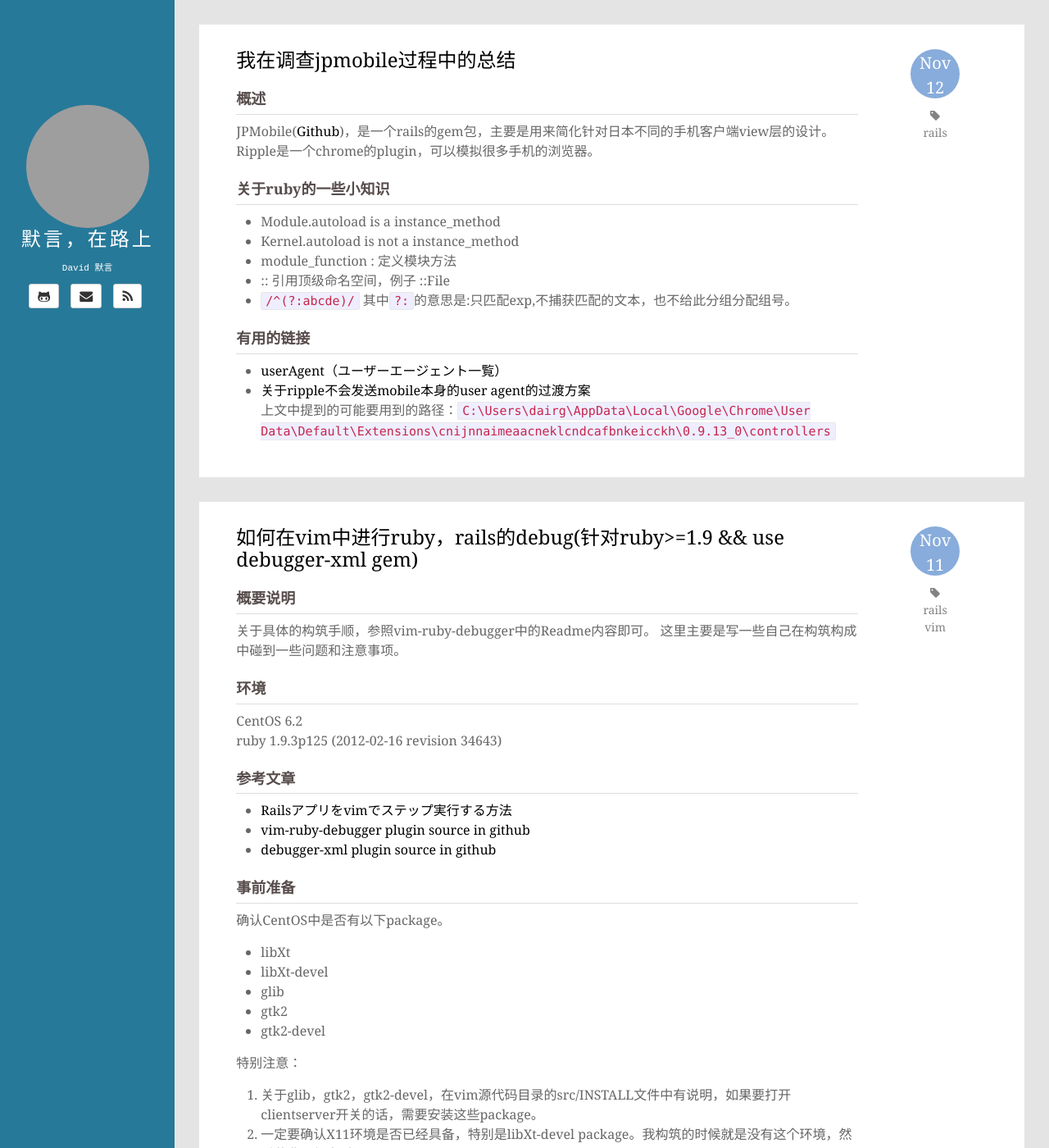
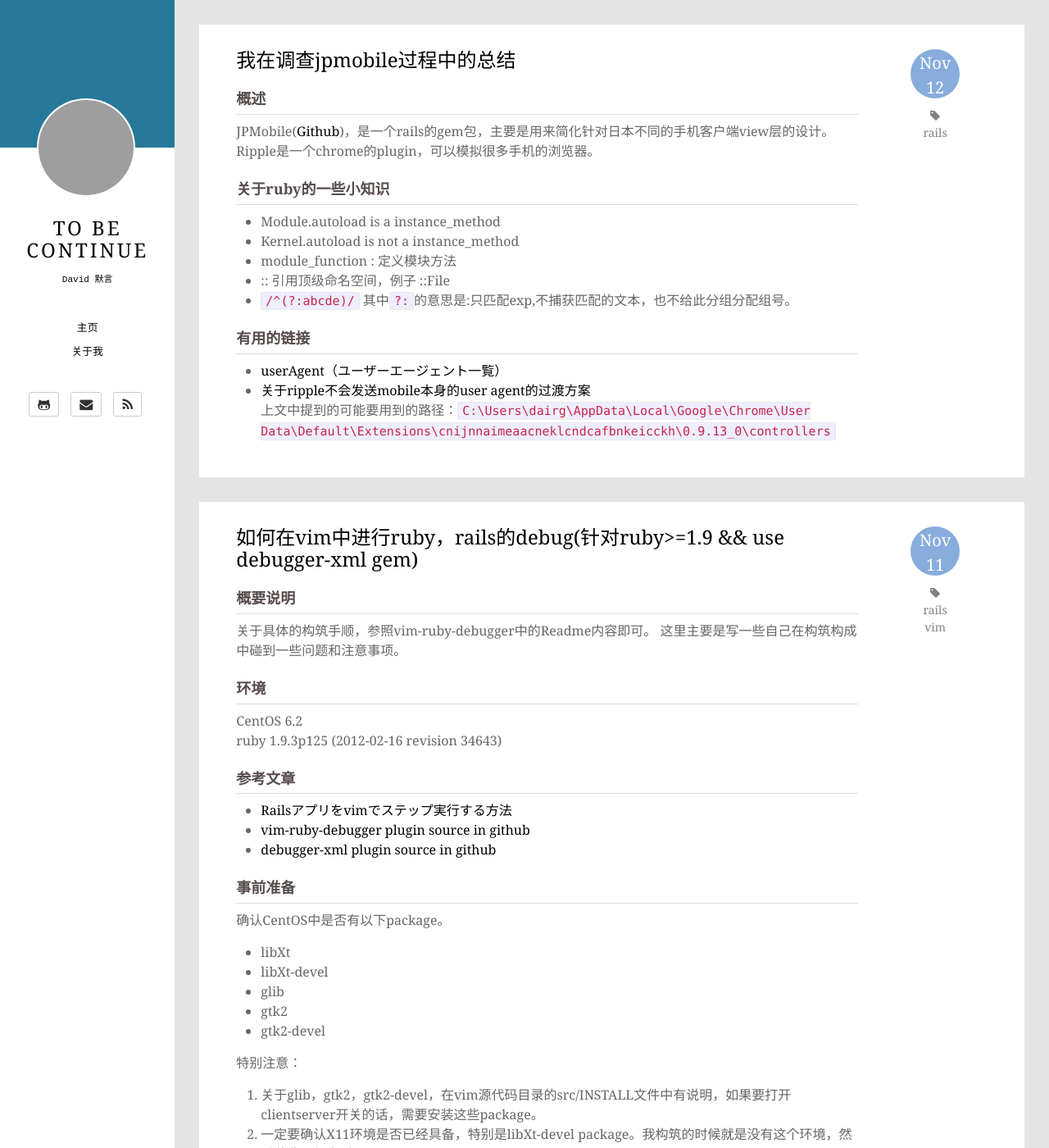
Before and after one commit to MakeItEasy/makeiteasy.github.com, a Jekyll site: the page built from index.html, in a window 1280 px wide and 1400 px high. Shown: the whole window at 82% size. Built offline with Jekyll 4.4.1, drawn with Linux system fonts in a browser that asks for light colours; Markdown is read by kramdown in place of the engine named in the settings; the list of posts is cut into pages by our own code; grey boxes are pictures that could not be loaded.

Commit message:
添加了导航栏，修改了网站名称

```diff
--- a/_config.yml
+++ b/_config.yml
@@ -1,5 +1,5 @@
 # Site settings
-title: 默言，在路上
+title: To Be Continue
 email: rugang6891@gmail.com
 description: > # this means to ignore newlines until "baseurl:"
   Write an awesome description for your new site here. You can edit this
--- a/_includes/sidebar.html
+++ b/_includes/sidebar.html
@@ -1,18 +1,29 @@
 <! -- sidebar.html -->
 <header class="sidebar-header" role="banner">
+		<img src="http://www.gravatar.com/avatar/{{site.author.email_md5}}?s=150" class="img-circle" />
+    <!--
 	<a href="{{ site.url}}/">
-		<img src="http://www.gravatar.com/avatar/{{site.author.email_md5}}?s=150" class="img-circle" />
 	</a>
+  -->
+</header>
+
+<div class="sidebar-body">
 	<h3 class="title">
         <a href="{{ site.url}}/">{{ site.title }}</a>
     </h3>
-</header>
 
   {% if site.author.bio %}
   <div id="bio" class="text-center">
     {{ site.author.bio }}
   </div>
   {% endif %}
+
+  <div id="nav-list">
+    <ul>
+      <li><a href="{{ site.url}}/">主页</a></li>
+      <li><a href="{{ site.url}}/about">关于我</a></li>
+    </ul>
+  </div>
 
   <div id="contact-list" class="text-center">
     <ul class="list-unstyled list-inline">
@@ -51,4 +62,5 @@
       </li>
     </ul>
   </div>
+</div>
 <! -- sidebar.html end -->
--- a/_sass/_layout_sidebar.scss
+++ b/_sass/_layout_sidebar.scss
@@ -3,26 +3,49 @@
  */
 .sidebar {
   position: fixed;
-  top: 0px;
-  padding-top: 10%;
-  background-color: #277999;
+  background-color: #fff;
   color: #fff;
   height: 100%;
+  padding: 0px;
 }
 
 .sidebar-header {
   text-align: center;
-  margin-bottom: 10px;
+  background-color: #277999;
+  width: 100%;
+  height: 180px;
+  position: absolute;
 }
 
-.sidebar-header .title{
+.sidebar-header img {
+  width: 120px;
+  height: 120px;
+  position: relative;
+  left: -2px;
+  bottom: -120px;
+  padding: 2px;
+  background-color: #fff;
+}
+
+/**
+ * sidebar的body部分
+ */
+.sidebar-body {
+  text-align: center;
+  height: 100%;
+  width: 100%;
+  position: absolute;
+  top: 180px;
+  padding-top: 40%;
+}
+
+.sidebar-body .title{
 	letter-spacing: 3px;
 	text-transform: uppercase;
 }
 
-.sidebar-header .title a{
+.sidebar-body .title a{
 	text-decoration: none;
-	color: #fff;
 }
 
 #bio {
@@ -30,8 +53,32 @@
 	font-size: 11px;
 	margin: 0 auto;
 	margin-bottom: 10px;
+  color: #000;
 }
 
+
+/**
+ * 导航栏部分
+ */
+#nav-list {
+  margin-top: 40px;
+  text-align: center;
+}
+#nav-list ul {
+  margin: 0px;
+  li {
+    margin: 10px 0px;
+    font-size: 0.8em;
+  }
+}
+
+/**
+ * 联络方式部分
+ */
+#contact-list {
+  margin-top: 40px;
+  text-align: center;
+}
 #contact-list li .fa {
   -o-transition:color .2s ease-out, background 1s ease-in;
   -ms-transition:color .2s ease-out, background 1s ease-in;
```
Lines whose indentation alone changed are shown as unchanged.
